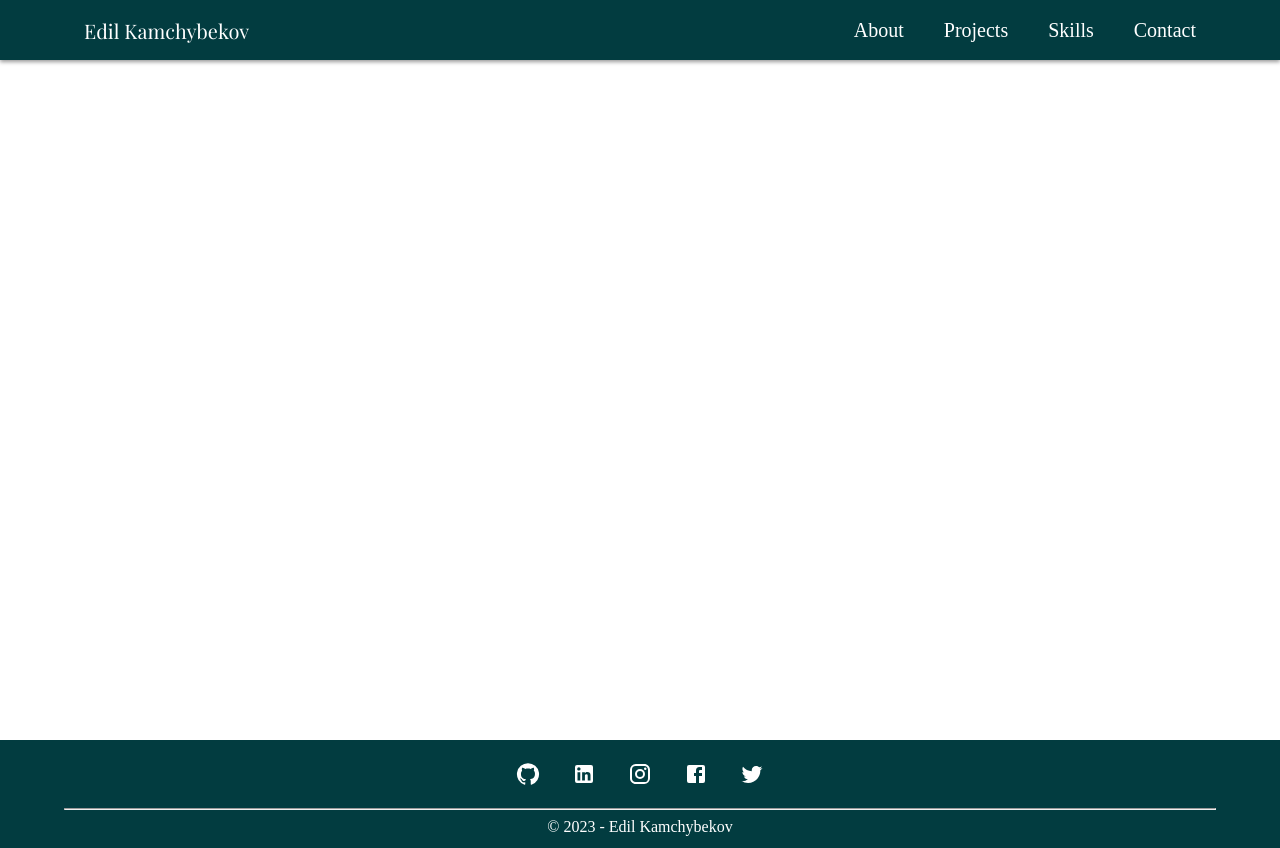
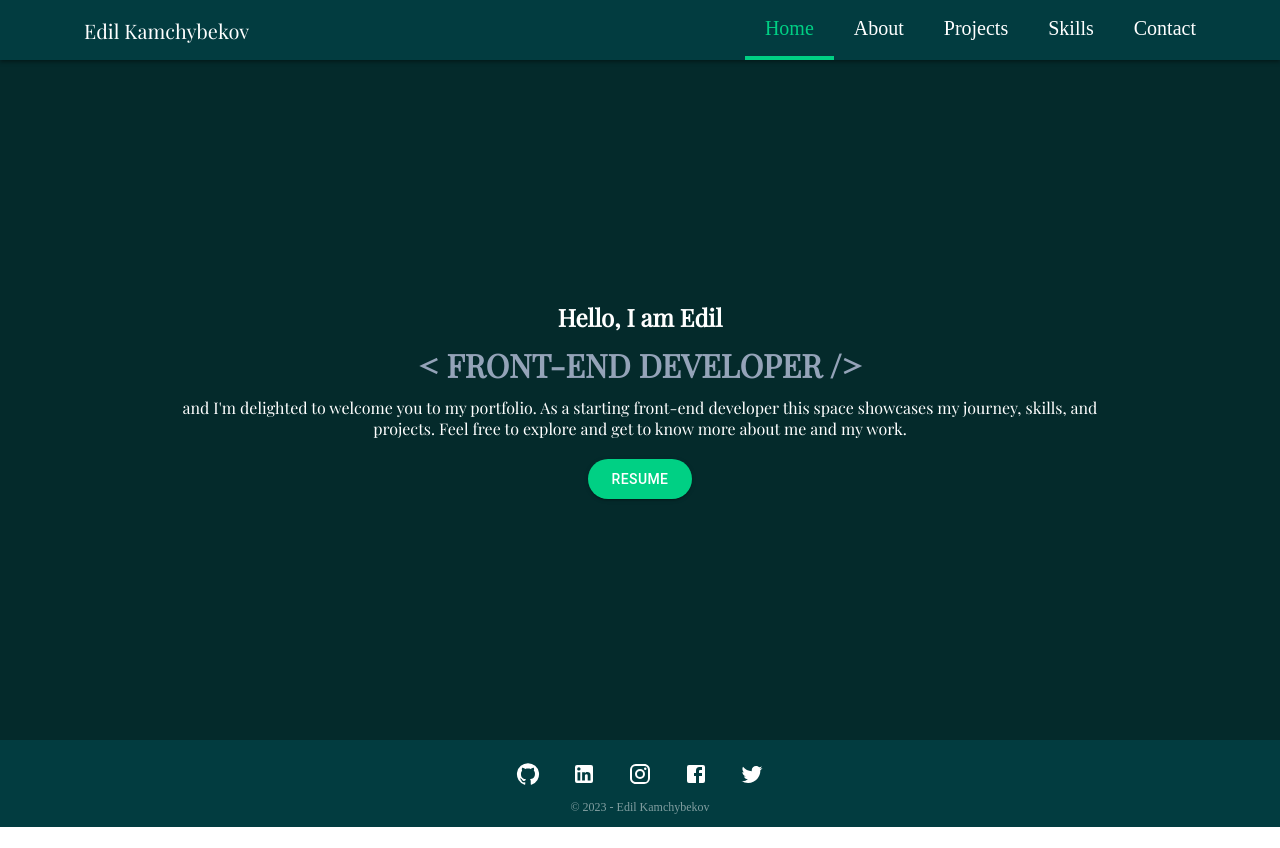
Before and after one commit to edilk/portfolio, a React (Create React App) app: page / in a window 1280 px wide. After the commit the page ends 827 px from the top, so only its background shows below. Built offline with nearby package versions, Linux system fonts and the light colour scheme.

Commit message:
Home page added

```diff
--- a/src/App.js
+++ b/src/App.js
@@ -1,10 +1,19 @@
 import './styles/main.css';
 import Root from './components/root/Root';
 import { Route, RouterProvider, createBrowserRouter, createRoutesFromElements } from 'react-router-dom';
+import About from './components/about/About';
+import Home from './components/home/Home';
+import Projects from './components/projects/Projects';
+import Skills from './components/skills/Skills';
+import Contacts from './components/contacts/Contacts';
 
 const router = createBrowserRouter(createRoutesFromElements(
   <Route path='/' element={ <Root /> } >
-
+    <Route path='/' element={ <Home /> } />
+    <Route path='about' element={<About /> } />
+    <Route path='projects' element={ <Projects /> } />
+    <Route path='skills' element={ <Skills /> } />
+    <Route path='contact' element={ <Contacts />} />
   </Route>
 ));
 function App() {
--- /dev/null
+++ b/src/components/about/About.js
@@ -0,0 +1,7 @@
+export default function About() {
+    return (
+        <div className="about">
+            <h1>About Page</h1>
+        </div>
+    );
+}
--- /dev/null
+++ b/src/components/contacts/Contacts.js
@@ -0,0 +1,7 @@
+export default function Contacts() {
+    return (
+        <div className="contact">
+            <h1>Contacts page</h1>
+        </div>
+    );
+}
--- a/src/components/footer/Footer.js
+++ b/src/components/footer/Footer.js
@@ -14,7 +14,6 @@ export default function Footer() {
                 <a href="https://www.facebook.com/edil.kamchybekov/" target="_blank" rel="noopener noreferrer"><FacebookIcon /></a>
                 <a href="https://twitter.com/EKamchybekov" target="_blank" rel="noopener noreferrer"><TwitterIcon /></a>
             </div>
-            <hr />
             <div className='copyright'>
                 <span>&copy; 2023 - Edil Kamchybekov</span>
             </div>
--- a/src/components/home/Home.js
+++ b/src/components/home/Home.js
@@ -1,8 +1,17 @@
+import { Button } from "@mui/material";
+import { buttonStyle } from "./button.style";
 
 export default function Home() {
     return (
         <div className="home">
-
+            <div className="home-text">
+                <h3 className="greeting">Hello, I am Edil</h3>
+                <h2 className="frontend-text">{'< '}<strong>Front-end Developer</strong> { '/>'}</h2>
+                <p className="p-text">and I'm delighted to welcome you to my portfolio. As a starting front-end developer this space showcases my journey, skills, and projects. Feel free to explore and get to know more about me and my work.</p>
+            </div>
+            <div className="home-button">
+                <Button variant="contained" sx={buttonStyle}>Resume</Button>
+            </div>
         </div>
     );
 }
--- /dev/null
+++ b/src/components/home/button.style.js
@@ -0,0 +1,10 @@
+
+export const buttonStyle = {
+    ':hover': {
+        backgroundColor: '#00d084'
+    },
+    backgroundColor: '#00d084',
+    borderRadius: 24,
+    padding: '8px 24px',
+    marginTop: '20px'
+}
--- a/src/components/navbar/NavBar.js
+++ b/src/components/navbar/NavBar.js
@@ -15,10 +15,11 @@ export function NavBar() {
             <div className="nav-bar">
                 <span><NavLink to={'/'} id="logo">Edil Kamchybekov</NavLink></span>
                 <nav ref={navRef}>
-                    <NavLink to={'about'}>About</NavLink>
-                    <NavLink to={'projects'}>Projects</NavLink>
-                    <NavLink to={'skills'}>Skills</NavLink>
-                    <NavLink to={'contact'}>Contact</NavLink>
+                    <NavLink to={'/'} className={({isActive}) => isActive ? 'active-link' : 'not'}>Home</NavLink>
+                    <NavLink to={'about'} className={({isActive}) => isActive ? 'active-link' : 'not'}>About</NavLink>
+                    <NavLink to={'projects'} className={({isActive}) => isActive ? 'active-link' : 'not'}>Projects</NavLink>
+                    <NavLink to={'skills'} className={({isActive}) => isActive ? 'active-link' : 'not'}>Skills</NavLink>
+                    <NavLink to={'contact'} className={({isActive}) => isActive ? 'active-link' : 'not'}>Contact</NavLink>
                     <button onClick={showNavBar} className="nav-btn nav-btn-close">
                         <FaTimes/>
                     </button>
--- /dev/null
+++ b/src/components/projects/Projects.js
@@ -0,0 +1,7 @@
+export default function Projects() {
+    return (
+        <div className="projects">
+            <h1>Projects page</h1>
+        </div>
+    );
+}
--- a/src/components/root/Root.js
+++ b/src/components/root/Root.js
@@ -1,3 +1,4 @@
+import { Outlet } from "react-router-dom";
 import Footer from "../footer/Footer";
 import { NavBar } from "../navbar/NavBar";
 
@@ -6,7 +7,7 @@ export default function Root() {
         <>
             <NavBar />
             <main>
-
+                <Outlet />
             </main>
             <Footer />
         </>
--- /dev/null
+++ b/src/components/skills/Skills.js
@@ -0,0 +1,7 @@
+export default function Skills() {
+    return (
+        <div className="skills">
+            <h1>Skills page</h1>
+        </div>
+    );
+}
--- a/src/styles/main.css
+++ b/src/styles/main.css
@@ -49,12 +49,17 @@ nav a {
     font-family: serif;
     font-size: 20px;
     box-sizing: border-box;
+    border-bottom: 4px solid #023C40;
+    height: 100%;
+    display: flex;
+    align-items: center;
 }
 
-nav a:hover {
-    padding: 6px 20px;
-    border-radius: 12px;
-    box-sizing: content-box;
+nav a:hover,
+.active-link {
+    color: #00d084;
+    border-bottom: 4px solid #00d084;
+    box-sizing: border-box;
 }
 
 header .nav-btn {
@@ -82,7 +87,7 @@ header .nav-btn {
         top: 9px;
         right: 4%;
         padding-top: 9px;
-        height: 180px;
+        height: 230px;
         width: 200px;
         display: flex;
         align-items: center;
@@ -105,7 +110,8 @@ header .nav-btn {
     }
 
     nav a:hover {
-        border: none;
+        box-sizing: border-box;
+        border-bottom: 4px solid #00d084;
         padding: 0;
         border-radius: 0;
         font-size: 20px;
@@ -115,6 +121,69 @@ header .nav-btn {
 main {
     min-height: calc(100vh - 60px);
     padding-top: 60px;
+    background-color: #042A2B;
+}
+
+@keyframes neon-animation {
+    0% {
+      background-position: 0% 50%;
+    }
+    100% {
+      background-position: 100% 50%;
+    }
+}
+
+.home,
+.about,
+.projects,
+.skills,
+.contact {
+    width: 90%;
+    margin: 0 auto;
+}
+
+.home {
+    display: flex;
+    flex-direction: column;
+    align-items: center;
+    justify-content: center;
+    height: calc(100vh - 120px);
+}
+
+.home-text {
+    text-align: center;
+    padding: 0 10%;
+    animation: slideFromTop 500ms ease-out forwards;
+}
+
+.home-button {
+    animation: slideToTop 400ms ease-out forwards;
+}
+
+.frontend-text {
+    text-transform: uppercase;
+    font-size: 2rem;
+    /* color: #D6FFB7; */
+    color: #94a3b8;
+    margin: 8px;
+    line-height: 1.5;
+}
+
+.greeting {
+    margin: 0;
+    color: white;
+    font-size: 1.5rem;
+}
+
+.name {
+    margin: 0;
+    color: white;
+    font-size: 2rem;
+}
+
+.p-text {
+    margin: 0;
+    color: white;
 }
 
 footer {
@@ -131,6 +200,7 @@ footer a {
 footer hr {
     width: 90%;
     height: 1px;
+    opacity: 0.5;
 }
 
 .social-links {
@@ -146,4 +216,28 @@ footer hr {
     padding-bottom: 12px;
     color: white;
     font-family: serif;
+    font-size: 12px;
+    opacity: 0.5;
 }
+
+@keyframes slideFromTop {
+    0% {
+        transform: translateY(-100%);
+        opacity: 0;
+    }
+    100% {
+        transform: translateY(0);
+        opacity: 1;
+    }
+}
+
+@keyframes slideToTop {
+    0% {
+        transform: translateY(100%);
+        opacity: 0;
+    }
+    100% {
+        transform: translateY(0);
+        opacity: 1;
+    }
+}
```
